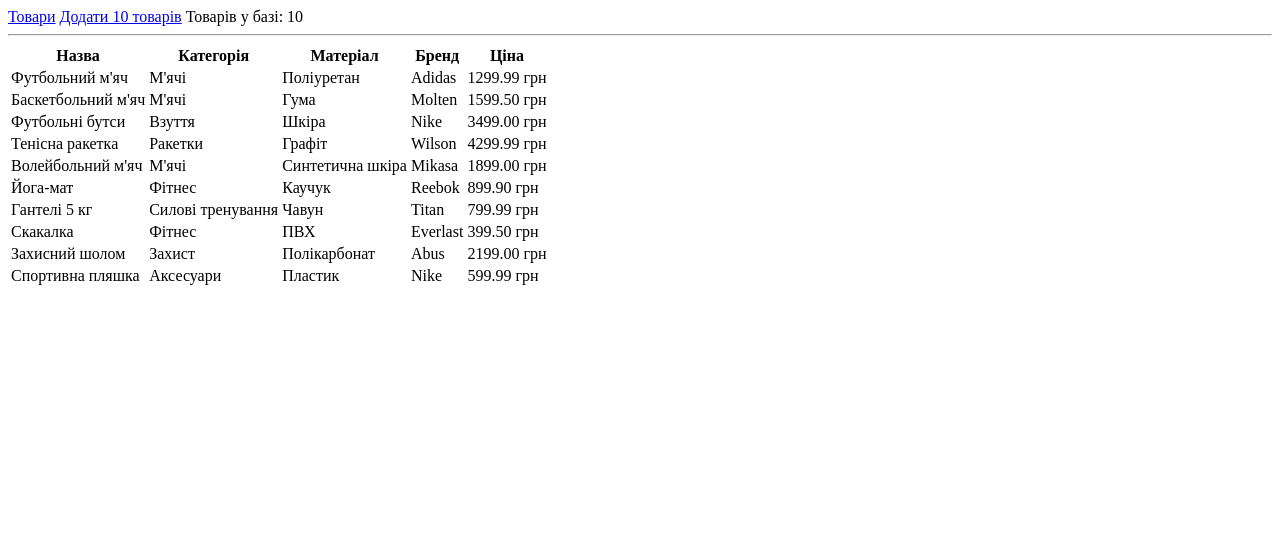
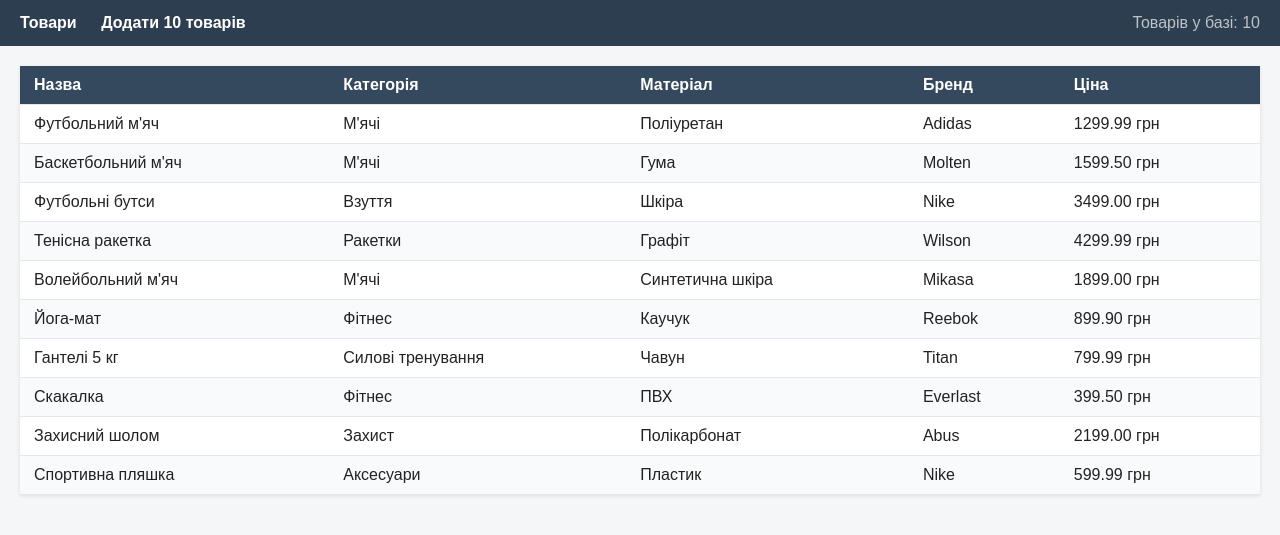
Before and after one commit to GarganKS/bosco-backend, a Django app: page /products/ in a window 1280 px wide. Shown: the top 535 px of the page. Run offline with Django 5.2, Linux system fonts and the light colour scheme; data comes from the database, SQL or seed files in the repository.

Commit message:
Завдання 4

```diff
--- a/templates/base.html
+++ b/templates/base.html
@@ -1,9 +1,11 @@
+{% load static %}
 <!doctype html>
 <html lang="en">
     <head>
         <meta charset="UTF-8" />
         <meta name="viewport" content="width=device-width, initial-scale=1.0" />
         <title>{% block title %}Title{% endblock %}</title>
+        <link rel="stylesheet" href="{% static 'warehouse/css/style.css' %}" />
     </head>
     <body>
         <header>{% include 'partials/menu.html' %}</header>
--- /dev/null
+++ b/warehouse/static/warehouse/css/style.css
@@ -0,0 +1,63 @@
+body {
+    font-family: Arial, sans-serif;
+    margin: 0;
+    padding: 0 20px 20px;
+    background: #f5f6f8;
+    color: #222;
+}
+
+/* Меню */
+header {
+    background: #2c3e50;
+    padding: 14px 20px;
+    margin: 0 -20px;
+}
+
+header a {
+    color: #fff;
+    text-decoration: none;
+    margin-right: 20px;
+    font-weight: bold;
+}
+
+header a:hover {
+    text-decoration: underline;
+}
+
+header span {
+    color: #bdc3c7;
+    float: right;
+}
+
+hr {
+    display: none;
+}
+
+/* Таблиця */
+table {
+    width: 100%;
+    margin-top: 20px;
+    border-collapse: collapse;
+    background: #fff;
+    box-shadow: 0 1px 4px rgba(0, 0, 0, 0.1);
+}
+
+th,
+td {
+    padding: 10px 14px;
+    text-align: left;
+    border-bottom: 1px solid #e3e6ea;
+}
+
+thead th {
+    background: #34495e;
+    color: #fff;
+}
+
+tbody tr:nth-child(even) {
+    background: #f9fafb;
+}
+
+tbody tr:hover {
+    background: #eaf2fb;
+}
```
